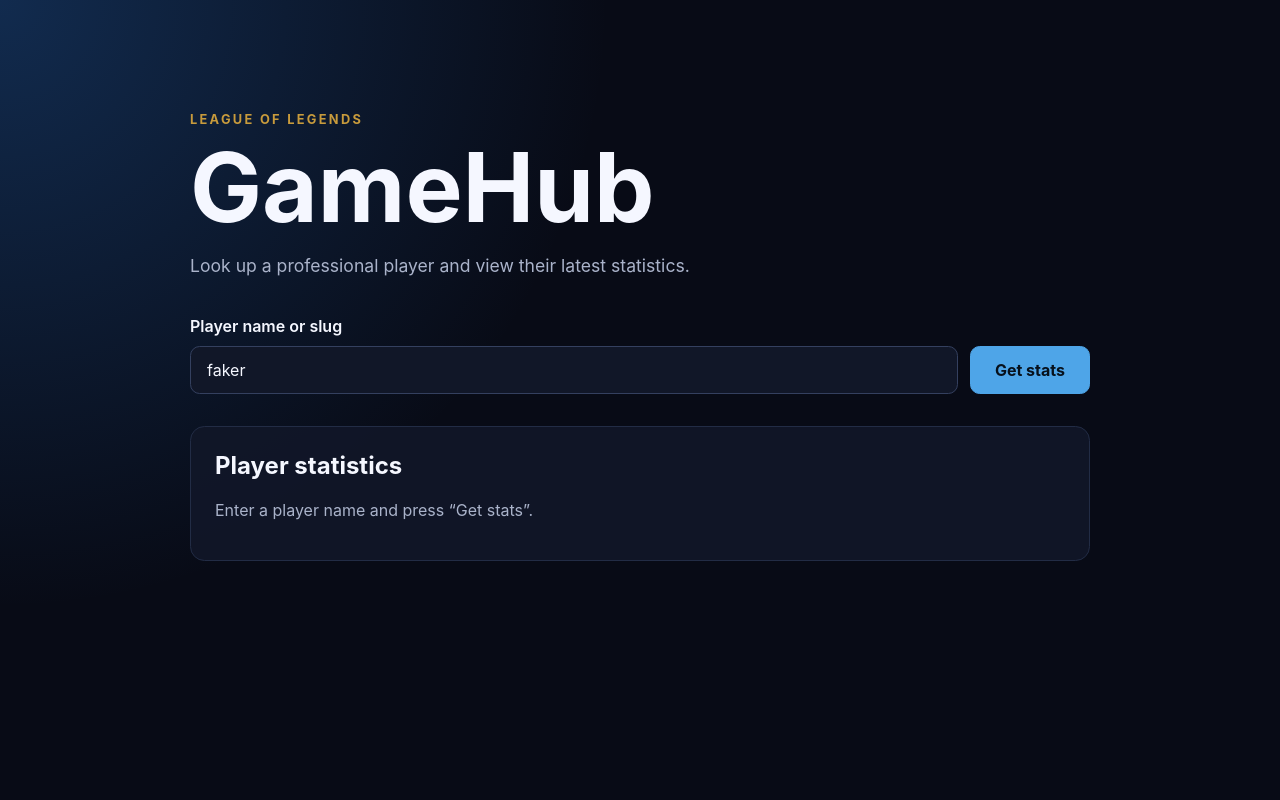
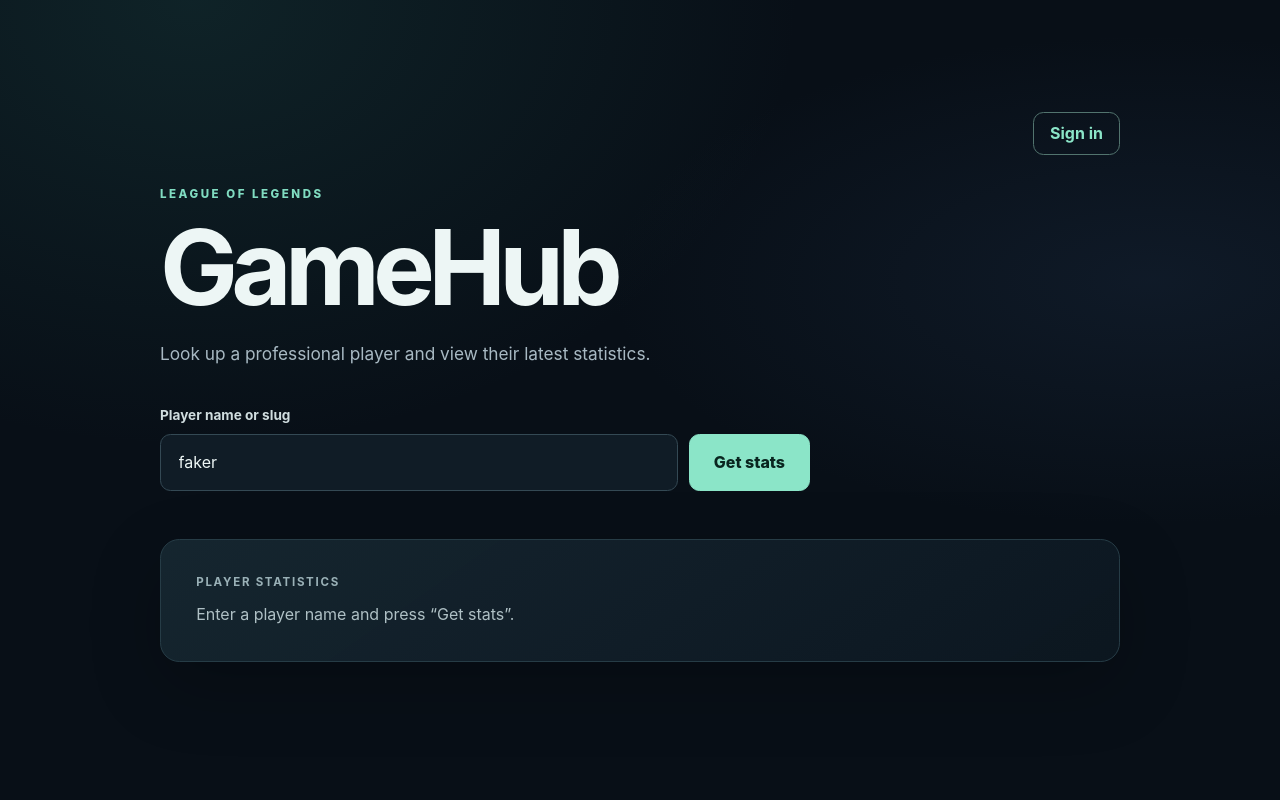
Before and after one commit to sanderMarcusChristensen/GameHub, a web app: page / in a window 1280 px wide. Run offline with its HTML, style and script files only (its server is not run), Linux system fonts and the light colour scheme; data that the repository does not hold is empty; database files in the repository are not loaded.

Commit message:
error fix with import, .env.example update and small frontend update with login

```diff
--- a/src/main/java/com/gamehub/entity/MatchStatusHistory.java
+++ b/src/main/java/com/gamehub/entity/MatchStatusHistory.java
@@ -18,6 +18,7 @@ import jakarta.persistence.ManyToOne;
 import jakarta.persistence.Table;
 import lombok.Getter;
 import lombok.NoArgsConstructor;
+import com.gamehub.enums.MatchStatus;
 
 @Getter
 @NoArgsConstructor
--- a/src/main/java/com/gamehub/repository/MatchRepository.java
+++ b/src/main/java/com/gamehub/repository/MatchRepository.java
@@ -5,7 +5,7 @@ import java.util.List;
 import org.springframework.data.jpa.repository.JpaRepository;
 
 import com.gamehub.entity.Match;
-import com.gamehub.entity.MatchStatus;
+import com.gamehub.enums.MatchStatus;
 
 public interface MatchRepository extends JpaRepository<Match, Long> {
 
--- a/src/main/resources/static/css/style.css
+++ b/src/main/resources/static/css/style.css
@@ -1,138 +1,161 @@
 :root {
     color-scheme: dark;
-    font-family: Inter, system-ui, -apple-system, BlinkMacSystemFont, "Segoe UI", sans-serif;
-    color: #f5f7ff;
-    background: #080b16;
+    font-family: "Inter", system-ui, -apple-system, sans-serif;
+    color: #edf6f5;
+    background: #080f17;
+    font-synthesis: none;
 }
 
-* {
-    box-sizing: border-box;
-}
+* { box-sizing: border-box; }
+[hidden] { display: none !important; }
 
 body {
     min-height: 100vh;
     margin: 0;
     background:
-        radial-gradient(circle at top left, rgba(35, 103, 184, 0.35), transparent 38rem),
-        #080b16;
+        radial-gradient(ellipse at 15% 0%, rgba(43, 114, 106, .2), transparent 38rem),
+        radial-gradient(ellipse at 90% 35%, rgba(48, 76, 115, .18), transparent 34rem),
+        #080f17;
 }
 
 .page {
-    width: min(900px, calc(100% - 2rem));
-    margin: 0 auto;
-    padding: 7rem 0 4rem;
+    width: min(960px, calc(100% - 2.5rem));
+    margin: auto;
+    padding: clamp(4rem, 9vw, 7rem) 0 5rem;
 }
 
-.hero {
-    margin-bottom: 2rem;
+.hero { margin-bottom: 3rem; }
+.page-nav { display: flex; justify-content: flex-end; margin-bottom: 2rem; }
+.nav-button, .back-link { color: #8be5c8; text-decoration: none; }
+.nav-button { padding: .65rem 1rem; border: 1px solid #52746e; border-radius: .65rem; font-weight: 700; }
+.nav-button:hover, .back-link:hover { color: #b4f5df; }
+.nav-button:focus-visible, .back-link:focus-visible { outline: 3px solid #80dcc1; outline-offset: 3px; }
+.auth-page { max-width: 420px; }
+.auth-card {
+    max-width: 420px;
+    margin: 1.5rem 0 3rem;
+    padding: 1.4rem;
+    border: 1px solid #263c46;
+    border-radius: 1rem;
+    background: #101c26;
 }
-
+.auth-card h2 { margin: 0 0 1rem; font-size: 1.1rem; }
+.auth-card label { display: block; margin: .8rem 0 .4rem; font-size: .85rem; }
+.auth-card input { width: 100%; }
+.auth-actions { display: flex; flex-wrap: wrap; gap: .6rem; margin-top: 1rem; }
+.secondary-button { color: #edf6f5; background: transparent; border-color: #52746e; }
+.secondary-button:hover { color: #09251f; }
+#auth-status { margin: .8rem 0 0; color: #afc0c5; }
+#auth-status:empty { display: none; }
+#auth-status.error { color: #ff9e9e; }
 .eyebrow {
-    margin: 0 0 0.75rem;
-    color: #c89b3c;
-    font-size: 0.8rem;
-    font-weight: 700;
-    letter-spacing: 0.18em;
+    margin: 0 0 1.1rem;
+    color: #80dcc1;
+    font-size: .72rem;
+    font-weight: 800;
+    letter-spacing: .22em;
 }
 
 h1 {
     margin: 0;
-    font-size: clamp(3rem, 10vw, 6rem);
-    line-height: 1;
+    font-size: clamp(3.5rem, 9vw, 6.5rem);
+    letter-spacing: -.065em;
+    line-height: .95;
 }
 
 .intro {
     max-width: 38rem;
-    margin: 1.25rem 0 2.5rem;
-    color: #aab3ca;
-    font-size: 1.1rem;
+    margin: 1.4rem 0 2.5rem;
+    color: #a8b9c3;
+    font-size: 1.08rem;
+    line-height: 1.6;
 }
 
+.search-form { max-width: 650px; }
 .search-form label {
     display: block;
-    margin-bottom: 0.6rem;
-    font-weight: 600;
+    margin-bottom: .65rem;
+    color: #d0dddf;
+    font-size: .85rem;
+    font-weight: 700;
 }
-
-.search-row {
-    display: flex;
-    gap: 0.75rem;
+.search-row { display: flex; gap: .7rem; }
+input, button { min-height: 3.6rem; border-radius: .65rem; font: inherit; }
+input {
+    min-width: 0;
+    flex: 1;
+    padding: 0 1.1rem;
+    border: 1px solid #344954;
+    color: #edf6f5;
+    background: #101c26;
 }
-
-input,
-button {
-    min-height: 3rem;
-    border: 1px solid #34405f;
-    border-radius: 0.6rem;
-    font: inherit;
+input::placeholder { color: #81939d; }
+input:focus-visible, button:focus-visible, summary:focus-visible {
+    outline: 3px solid #80dcc1;
+    outline-offset: 3px;
 }
-
-input {
-    flex: 1;
-    padding: 0 1rem;
-    color: #f5f7ff;
-    background: #111728;
-}
-
-input:focus {
-    border-color: #4ea5e8;
-    outline: 3px solid rgba(78, 165, 232, 0.2);
-}
-
 button {
     padding: 0 1.5rem;
-    color: #07111c;
-    background: #4ea5e8;
-    border-color: #4ea5e8;
-    font-weight: 700;
+    border: 1px solid #8be5c8;
+    color: #09251f;
+    background: #8be5c8;
+    font-weight: 800;
     cursor: pointer;
+    transition: background .2s, transform .2s;
 }
-
-button:hover {
-    background: #75baf0;
-}
-
-button:disabled {
-    cursor: wait;
-    opacity: 0.65;
-}
+button:hover { background: #b4f5df; transform: translateY(-2px); }
+button:disabled { cursor: wait; opacity: .65; transform: none; }
 
 .result-card {
-    padding: 1.5rem;
-    border: 1px solid #222c45;
-    border-radius: 0.9rem;
-    background: rgba(17, 23, 40, 0.9);
+    padding: clamp(1.3rem, 4vw, 2.2rem);
+    border: 1px solid #263c46;
+    border-radius: 1.2rem;
+    background: linear-gradient(145deg, rgba(22, 38, 48, .96), rgba(12, 23, 32, .98));
+    box-shadow: 0 24px 70px rgba(0, 0, 0, .22);
 }
+.result-card h2 {
+    margin: 0;
+    color: #9ab1b7;
+    font-size: .72rem;
+    letter-spacing: .15em;
+    text-transform: uppercase;
+}
+#status { margin: .8rem 0 0; color: #afc0c5; line-height: 1.5; }
+#status.error { color: #ff9e9e; }
+#result { margin-top: 1.6rem; }
+.player-heading {
+    display: flex;
+    align-items: baseline;
+    justify-content: space-between;
+    gap: 1rem;
+    padding-bottom: 1.3rem;
+    border-bottom: 1px solid #2b414a;
+}
+.player-heading h3 { margin: 0; font-size: clamp(1.7rem, 4vw, 2.5rem); letter-spacing: -.04em; overflow-wrap: anywhere; }
+.player-heading span { color: #a8b9c3; white-space: nowrap; font-size: .85rem; }
+.record { display: flex; align-items: center; gap: clamp(1rem, 4vw, 2.5rem); padding: 2rem 0; flex-wrap: wrap; }
+.record > div { flex: 1; min-width: 10rem; }
+.record small { color: #8be5c8; font-weight: 700; }
+.record strong { display: block; margin: .2rem 0; font-size: 2.2rem; letter-spacing: -.05em; }
+.record span { color: #a8b9c3; font-size: .85rem; line-height: 1.5; }
+.ring { width: 5.5rem; flex: none; transform: rotate(-90deg); fill: none; stroke-width: 5; }
+.track { stroke: #a75f65; }
+#arc { stroke: #8be5c8; stroke-dasharray: 100; stroke-linecap: round; animation: draw .85s ease-out; }
+@keyframes draw { from { stroke-dashoffset: 100; } }
+#metrics { display: grid; grid-template-columns: repeat(3, minmax(0, 1fr)); gap: .8rem; align-items: start; }
+details { min-width: 0; border: 1px solid #2b414a; border-radius: .8rem; background: #101e27; transition: border-color .2s, background .2s; }
+details:hover, details[open] { border-color: #5b9e90; background: #142a30; }
+summary { padding: 1.15rem; color: #8be5c8; cursor: pointer; font-size: .85rem; font-weight: 700; }
+summary svg { width: 1.1rem; height: 1.1rem; fill: none; stroke: currentColor; stroke-width: 1.6; vertical-align: middle; }
+summary b { display: block; margin-top: .8rem; color: #edf6f5; font-size: 1.08rem; }
+details p { margin: 0 1.15rem 1.15rem; color: #b1c4c7; font-size: .88rem; line-height: 1.6; }
 
-.result-card h2 {
-    margin-top: 0;
+@media (max-width: 600px) {
+    .page { width: min(100% - 2rem, 960px); }
+    .search-row { flex-direction: column; }
+    #metrics { grid-template-columns: 1fr; }
+    .record > div:last-child { flex-basis: 100%; }
 }
-
-#status {
-    color: #aab3ca;
+@media (prefers-reduced-motion: reduce) {
+    *, *::before, *::after { animation-duration: .01ms !important; transition-duration: .01ms !important; }
 }
-
-#status.error {
-    color: #ff8796;
-}
-
-#result {
-    max-height: 30rem;
-    overflow: auto;
-    margin-bottom: 0;
-    padding: 1rem;
-    border-radius: 0.5rem;
-    background: #080b16;
-    white-space: pre-wrap;
-    overflow-wrap: anywhere;
-}
-
-@media (max-width: 560px) {
-    .page {
-        padding-top: 4rem;
-    }
-
-    .search-row {
-        flex-direction: column;
-    }
-}
--- a/src/main/resources/static/index.html
+++ b/src/main/resources/static/index.html
@@ -8,6 +8,9 @@
 </head>
 <body>
 <main class="page">
+    <nav class="page-nav" aria-label="Account">
+        <a class="nav-button" href="/login.html">Sign in</a>
+    </nav>
     <section class="hero">
         <p class="eyebrow">LEAGUE OF LEGENDS</p>
         <h1>GameHub</h1>
@@ -22,10 +25,21 @@
         </form>
     </section>
 
-    <section class="result-card" aria-live="polite">
+    <section class="result-card">
         <h2>Player statistics</h2>
-        <p id="status">Enter a player name and press “Get stats”.</p>
-        <pre id="result" hidden></pre>
+        <p id="status" role="status">Enter a player name and press “Get stats”.</p>
+        <article id="result" hidden>
+            <header class="player-heading"><h3 id="handle"></h3><span id="games"></span></header>
+            <div class="record">
+                <svg class="ring" viewBox="0 0 64 64" aria-hidden="true">
+                    <circle cx="32" cy="32" r="26" class="track"/>
+                    <circle cx="32" cy="32" r="26" pathLength="100" id="arc"/>
+                </svg>
+                <div><small>Win rate</small><strong id="rate"></strong><span id="record"></span></div>
+                <div><small>⚔ KDA</small><strong id="kda"></strong><span id="kills"></span></div>
+            </div>
+            <div id="metrics"></div>
+        </article>
     </section>
 </main>
 
```
Also changed, not shown: src/main/resources/static/js/app.js (+32 -6 lines), src/main/resources/static/js/auth.js (added, +86 -0 lines), src/main/resources/static/login.html (added, +35 -0 lines), 3 other files.
